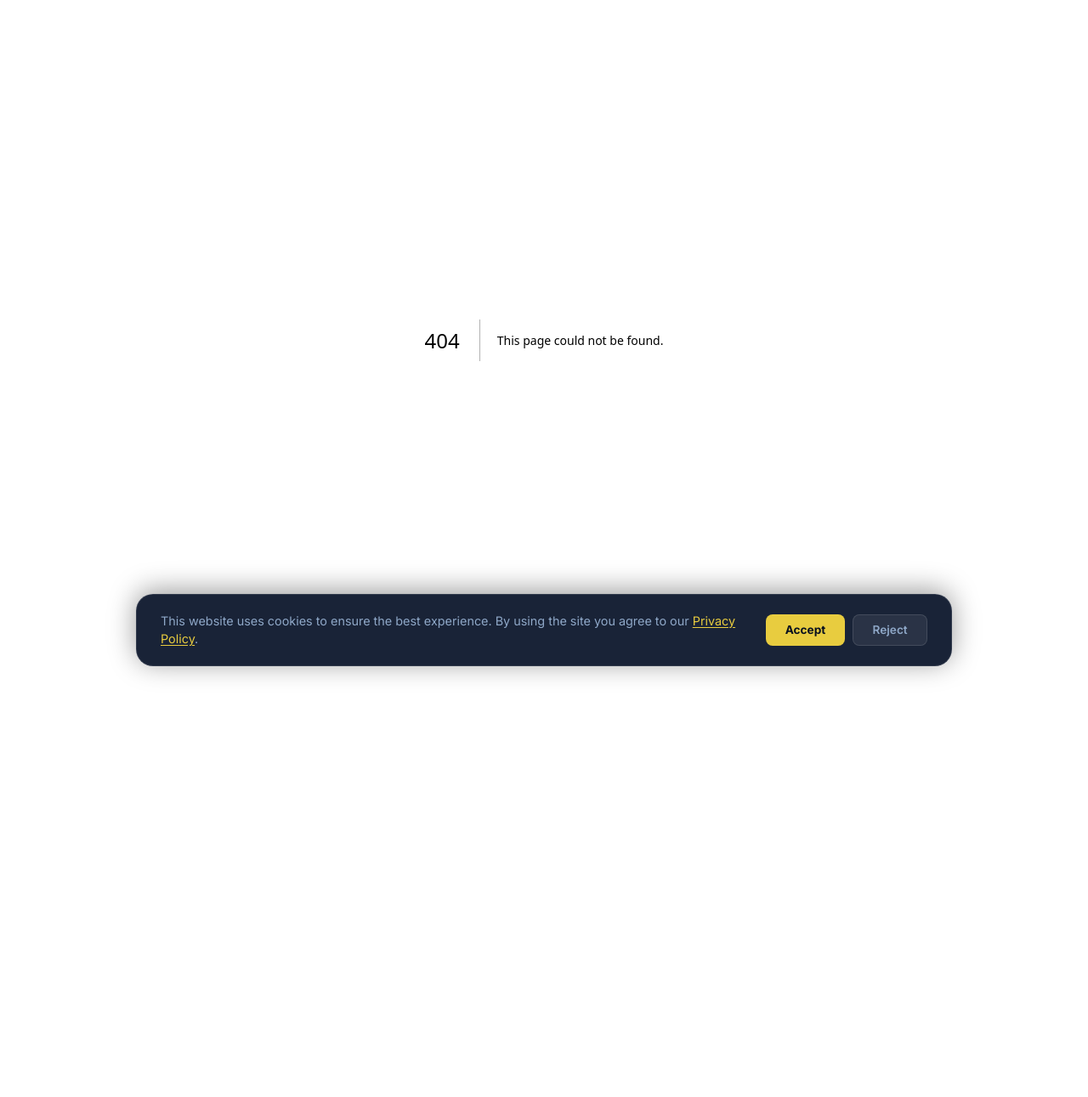
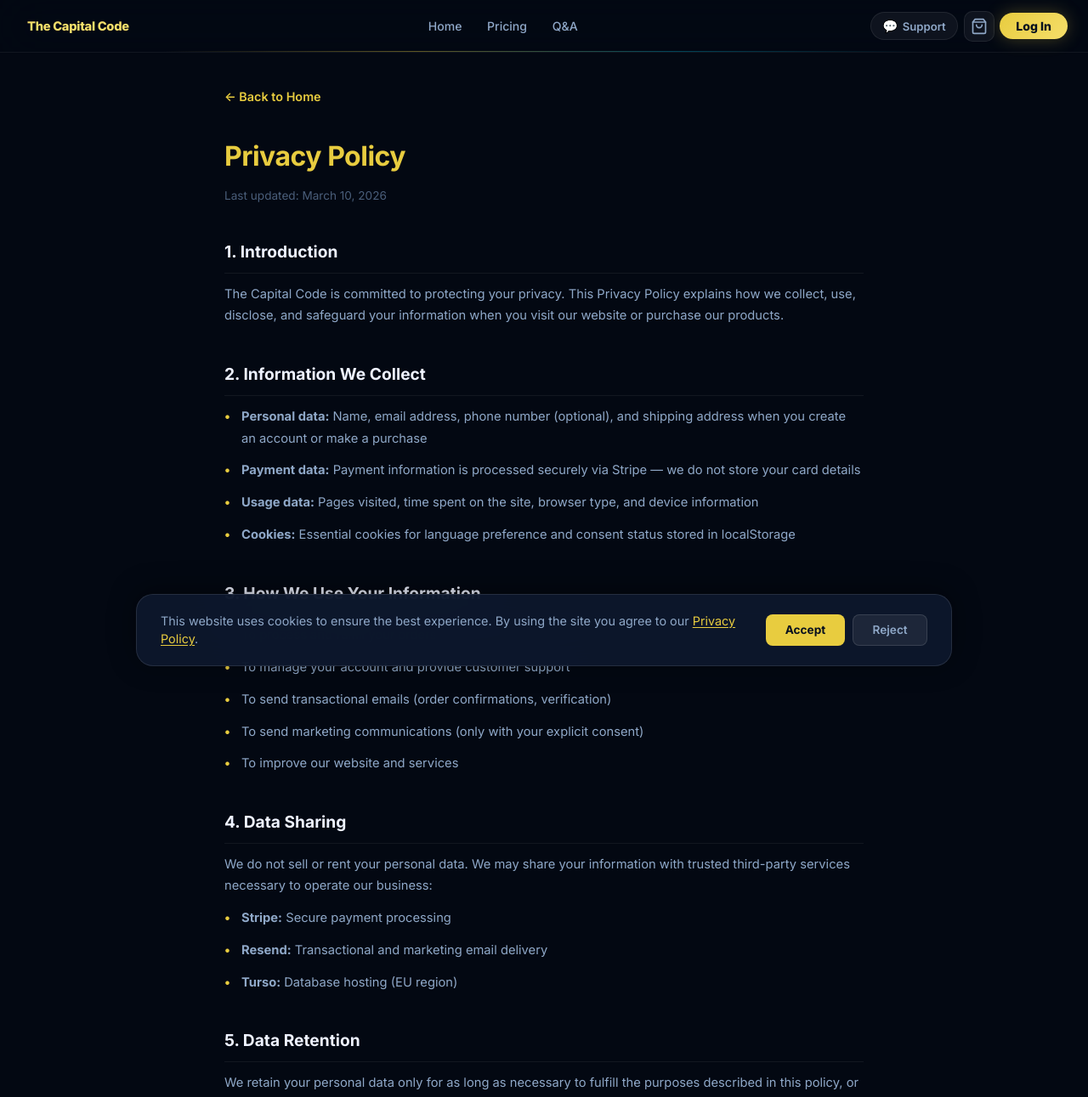
Before and after one commit to Garenov/capitalCode, a Next.js app: page /privacy in a window 1280 px wide. Before the commit this address had no page. Shown: the top 1291 px of the page at 85% size. Before the commit the page ends 800 px from the top, so only its background shows below. Built offline with nearby package versions, Linux system fonts and the light colour scheme.

Commit message:
feat: initialize Next.js application with core UI components, navigation, and user authentication.

```diff
--- a/app/components/Footer.js
+++ b/app/components/Footer.js
@@ -10,11 +10,11 @@ export default function Footer() {
 
   return (
     <footer className={styles.footer}>
-      <div className={styles.container}>
+      <div className={styles.footerInner}>
         {/* Brand */}
-        <div className={styles.brand}>
-          <span className={styles.logo}>Capital Code</span>
-          <p className={styles.copy}>© {year} Capital Code. {t("footer.rights")}</p>
+        <div className={styles.footerBrand}>
+          <span className={styles.footerBrandName}>The Capital Code</span>
+          <p className={styles.footerCopy}>© {year} The Capital Code. {t("footer.rights")}</p>
         </div>
 
         {/* Contact / Phone — centered, prominent */}
@@ -26,10 +26,10 @@ export default function Footer() {
         </div>
 
         {/* Nav links */}
-        <nav className={styles.links}>
-          <Link href="/privacy">{t("footer.privacy")}</Link>
-          <Link href="/terms">{t("footer.terms")}</Link>
-          <Link href="/gdpr">{t("footer.gdpr")}</Link>
+        <nav className={styles.footerLinks}>
+          <Link href="/privacy" className={styles.footerLink}>{t("footer.privacy")}</Link>
+          <Link href="/terms" className={styles.footerLink}>{t("footer.terms")}</Link>
+          <Link href="/gdpr" className={styles.footerLink}>{t("footer.gdpr")}</Link>
         </nav>
       </div>
     </footer>
--- a/app/components/Header.js
+++ b/app/components/Header.js
@@ -83,7 +83,7 @@ export default function Header() {
             onClick={() => router.push("/")}
             aria-label="Go to homepage"
           >
-            Capital Code
+            The Capital Code
           </button>
 
           {/* ── Desktop inline nav ── */}
@@ -252,7 +252,7 @@ function LoginForm({ onSuccess }) {
       <div className={styles.loginHeader}>
         <div>
           <h2 className={styles.loginTitle}>{isSignUp ? "Create Account" : "Welcome Back"}</h2>
-          <p className={styles.loginSubtitle}>{isSignUp ? "Join Capital Code" : "Sign in to your account"}</p>
+          <p className={styles.loginSubtitle}>{isSignUp ? "Join The Capital Code" : "Sign in to your account"}</p>
         </div>
         <button
           className={styles.closeButton}
--- a/app/gdpr/page.js
+++ b/app/gdpr/page.js
@@ -4,8 +4,8 @@ import Link from "next/link";
 import styles from "../legal.module.css";
 
 export const metadata = {
-  title: "GDPR – Capital Code",
-  description: "GDPR and data protection information for Capital Code users.",
+  title: "GDPR – The Capital Code",
+  description: "GDPR and data protection information for The Capital Code users.",
 };
 
 export default function GdprPage() {
@@ -20,7 +20,7 @@ export default function GdprPage() {
         <div className={styles.section}>
           <h2>1. Data Controller</h2>
           <p>
-            Capital Code acts as the data controller for personal data collected through this website. We are committed to processing your data in compliance with the General Data Protection Regulation (GDPR) and applicable Czech data protection laws.
+            The Capital Code acts as the data controller for personal data collected through this website. We are committed to processing your data in compliance with the General Data Protection Regulation (GDPR) and applicable Czech data protection laws.
           </p>
         </div>
 
--- a/app/globals.css
+++ b/app/globals.css
@@ -1,5 +1,5 @@
 /* ═══════════════════════════════════════════
-   CAPITAL CODE — DESIGN SYSTEM 2026
+   THE CAPITAL CODE — DESIGN SYSTEM 2026
    ═══════════════════════════════════════════ */
 
 @import url('https://fonts.googleapis.com/css2?family=Inter:wght@300;400;500;600;700;800;900&display=swap');
--- a/app/layout.js
+++ b/app/layout.js
@@ -17,13 +17,13 @@ const geistMono = Geist_Mono({
 });
 
 export const metadata = {
-  title: "Capital Code - Financial Strategy & Analysis",
+  title: "The Capital Code - Financial Strategy & Analysis",
   description: "Unlock the secrets of financial strategy with The Capital Code. Learn disciplined investing and long-term value creation.",
   keywords: "finance, investing, capital, strategy, trading",
   robots: "index, follow",
-  author: "Capital Code",
+  author: "The Capital Code",
   openGraph: {
-    title: "Capital Code - Financial Strategy & Analysis",
+    title: "The Capital Code - Financial Strategy & Analysis",
     description: "Unlock the secrets of financial strategy",
     type: "website",
   },
--- a/app/page.js
+++ b/app/page.js
@@ -171,7 +171,7 @@ export default function Home() {
                   {pdfVisible ? (
                     <iframe
                       src="/ccBook.pdf#toolbar=0&navpanes=0&view=FitH"
-                      title="Capital Code Book PDF"
+                      title="The Capital Code Book PDF"
                       className={styles.pdfViewer}
                       loading="lazy"
                     />
--- a/app/page.module.css
+++ b/app/page.module.css
@@ -1,5 +1,5 @@
 /* ═══════════════════════════════════════════════
-   CAPITAL CODE — HOME PAGE  2026
+   THE CAPITAL CODE — HOME PAGE  2026
    ════════════════════════════════════════════════ */
 
 /* ══ PAGE SHELL ══════════════════════════════════ */
--- /dev/null
+++ b/app/privacy/page.js
@@ -0,0 +1,113 @@
+import Header from "@/app/components/Header";
+import Footer from "@/app/components/Footer";
+import Link from "next/link";
+import styles from "../legal.module.css";
+
+export const metadata = {
+  title: "Privacy Policy – The Capital Code",
+  description: "Privacy policy for The Capital Code website and services.",
+};
+
+export default function PrivacyPage() {
+  return (
+    <div className={styles.page}>
+      <Header />
+      <main className={styles.mainContent}>
+        <Link href="/" className={styles.backLink}>← Back to Home</Link>
+        <h1 className={styles.title}>Privacy Policy</h1>
+        <p className={styles.updated}>Last updated: March 10, 2026</p>
+
+        <div className={styles.section}>
+          <h2>1. Introduction</h2>
+          <p>
+            The Capital Code is committed to protecting your privacy. This Privacy Policy explains how we collect, use, disclose, and safeguard your information when you visit our website or purchase our products.
+          </p>
+        </div>
+
+        <div className={styles.section}>
+          <h2>2. Information We Collect</h2>
+          <ul>
+            <li><strong>Personal data:</strong> Name, email address, phone number (optional), and shipping address when you create an account or make a purchase</li>
+            <li><strong>Payment data:</strong> Payment information is processed securely via Stripe — we do not store your card details</li>
+            <li><strong>Usage data:</strong> Pages visited, time spent on the site, browser type, and device information</li>
+            <li><strong>Cookies:</strong> Essential cookies for language preference and consent status stored in localStorage</li>
+          </ul>
+        </div>
+
+        <div className={styles.section}>
+          <h2>3. How We Use Your Information</h2>
+          <ul>
+            <li>To process and fulfill your orders</li>
+            <li>To manage your account and provide customer support</li>
+            <li>To send transactional emails (order confirmations, verification)</li>
+            <li>To send marketing communications (only with your explicit consent)</li>
+            <li>To improve our website and services</li>
+          </ul>
+        </div>
+
+        <div className={styles.section}>
+          <h2>4. Data Sharing</h2>
+          <p>
+            We do not sell or rent your personal data. We may share your information with trusted third-party services necessary to operate our business:
+          </p>
+          <ul>
+            <li><strong>Stripe:</strong> Secure payment processing</li>
+            <li><strong>Resend:</strong> Transactional and marketing email delivery</li>
+            <li><strong>Turso:</strong> Database hosting (EU region)</li>
+          </ul>
+        </div>
+
+        <div className={styles.section}>
+          <h2>5. Data Retention</h2>
+          <p>
+            We retain your personal data only for as long as necessary to fulfill the purposes described in this policy, or as required by law. You may request deletion of your data at any time.
+          </p>
+        </div>
+
+        <div className={styles.section}>
+          <h2>6. Data Security</h2>
+          <p>
+            We implement appropriate technical and organizational measures to protect your personal data against unauthorized access, alteration, disclosure, or destruction. However, no method of transmission over the Internet is 100% secure.
+          </p>
+        </div>
+
+        <div className={styles.section}>
+          <h2>7. Your Rights</h2>
+          <ul>
+            <li>Access the personal data we hold about you</li>
+            <li>Request correction of inaccurate data</li>
+            <li>Request deletion of your data</li>
+            <li>Withdraw consent for marketing communications at any time</li>
+            <li>Object to processing of your data</li>
+            <li>Request data portability</li>
+          </ul>
+          <p>
+            For more details on your rights under GDPR, please see our <Link href="/gdpr">GDPR page</Link>.
+          </p>
+        </div>
+
+        <div className={styles.section}>
+          <h2>8. Cookies</h2>
+          <p>
+            This website uses a cookie consent mechanism. We store only essential cookies (language preference, consent status) in localStorage. No third-party tracking cookies are used without your explicit consent.
+          </p>
+        </div>
+
+        <div className={styles.section}>
+          <h2>9. Changes to This Policy</h2>
+          <p>
+            We may update this Privacy Policy from time to time. Any changes will be posted on this page with an updated revision date. We encourage you to review this policy periodically.
+          </p>
+        </div>
+
+        <div className={styles.section}>
+          <h2>10. Contact</h2>
+          <p>
+            If you have any questions about this Privacy Policy, please contact us via the <Link href="/qna">Q&A page</Link>.
+          </p>
+        </div>
+      </main>
+      <Footer />
+    </div>
+  );
+}
```
Also changed, not shown: app/terms/page.js (+6 -6 lines), lib/email.js, 1 other file (tests, documents, lock files or other folders).
